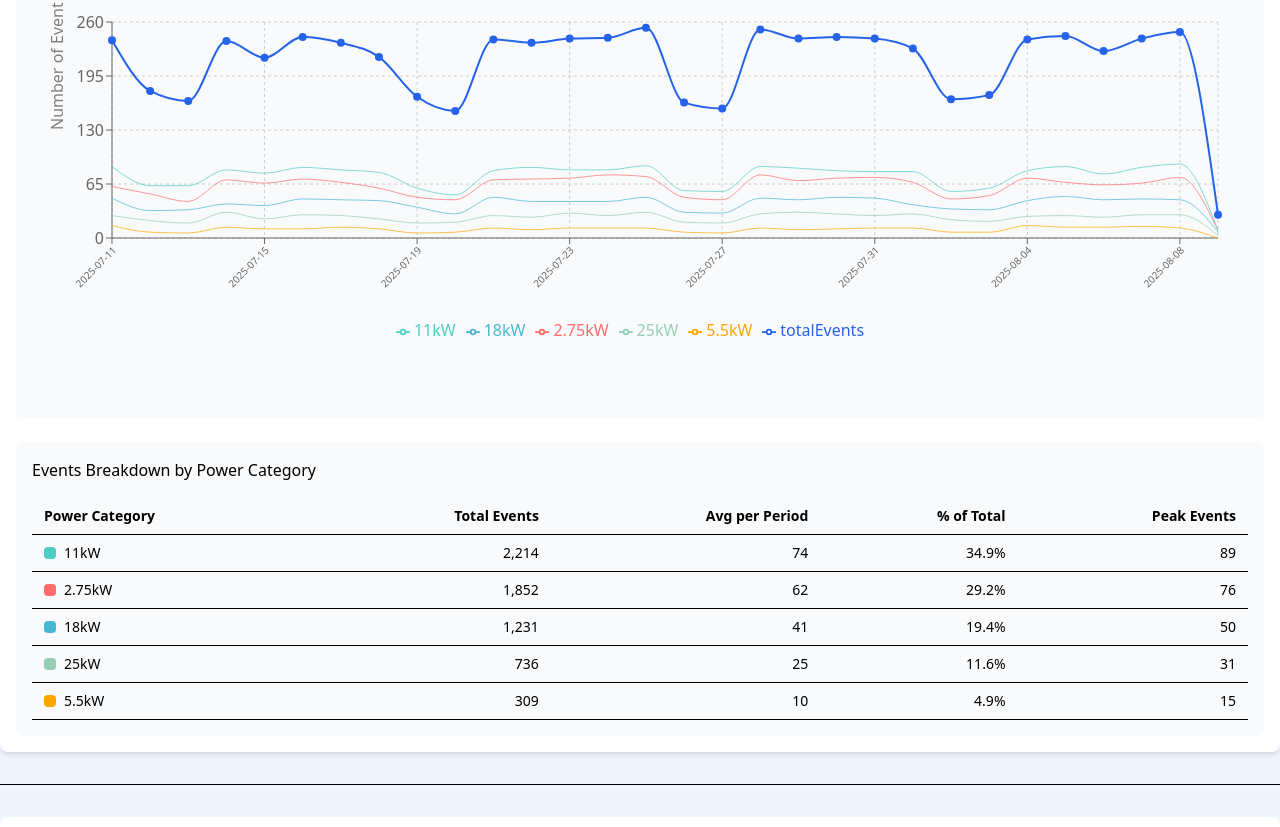
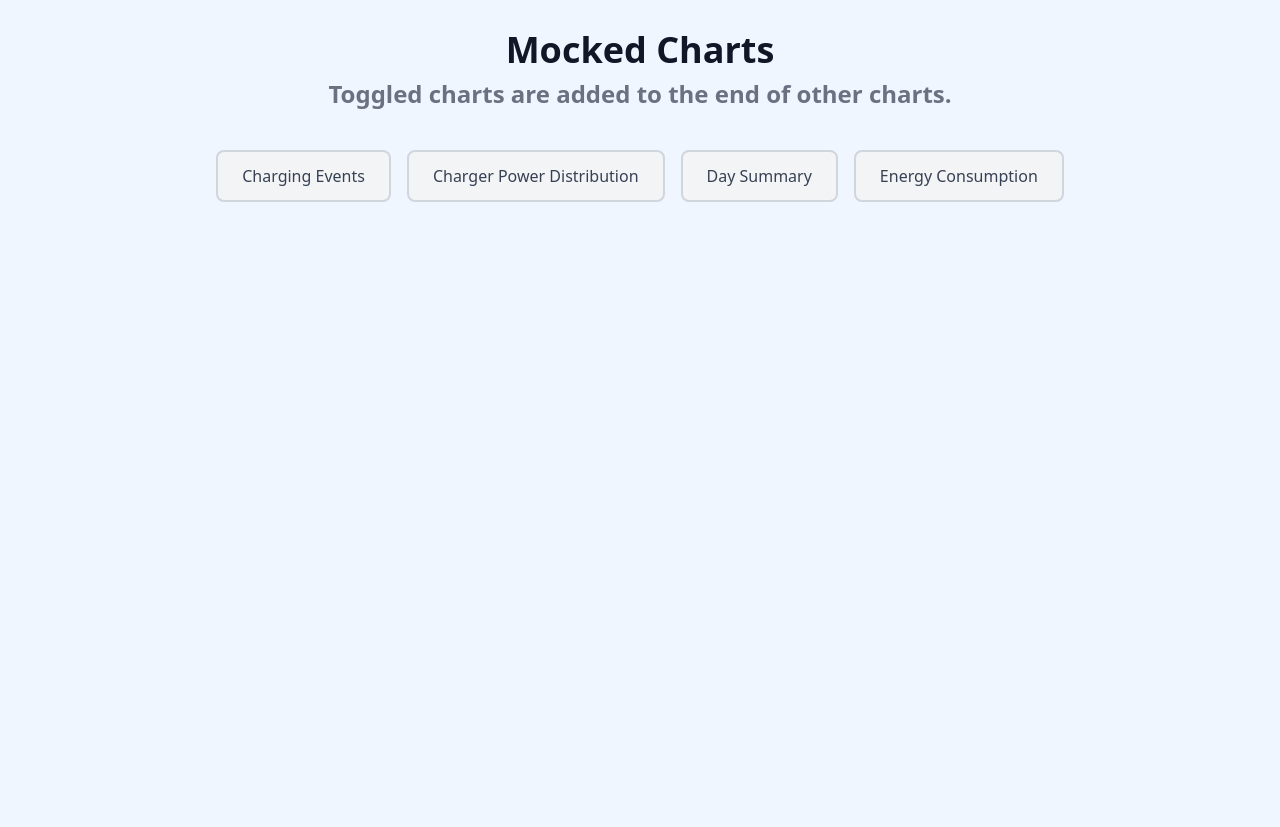
Before and after one commit to egenerse/reonic, a React (Vite) app in the folder packages/frontend/: page / in a window 1280 px wide. Shown: the part 893-1720 px from the top of the page. Built offline with nearby package versions, Linux system fonts and the light colour scheme.

Commit message:
feat: add toggle for mocked charts

```diff
--- a/packages/frontend/src/App.tsx
+++ b/packages/frontend/src/App.tsx
@@ -1,11 +1,6 @@
+import { MockedCharts } from "./components/MockedCharts";
 import { MultipleSimulation } from "./components/MultipleSimulation";
 import { SingleSimulation } from "./components/SingleSimulation";
-import {
-  DaySummary,
-  ChargerPowerDistribution,
-  EnergyConsumption,
-  ChargingEvents,
-} from "./components/charts";
 
 function App() {
   return (
@@ -16,23 +11,10 @@ function App() {
         </h1>
       </div>
       <SingleSimulation />
+      <MultipleSimulation />
       <hr />
-      <div className="flex flex-col items-center my-8 gap-8">
-        <h1 className="text-4xl font-bold text-gray-900 mb-6 text-center">
-          Mocked Charts
-        </h1>
-        <ChargingEvents />
-        <hr className="w-full" />
-        <ChargerPowerDistribution />
-        <hr className="w-full" />
-
-        <DaySummary />
-        <hr className="w-full" />
-
-        <EnergyConsumption />
-      </div>
+      <MockedCharts />
       <hr />
-      <MultipleSimulation />
     </div>
   );
 }
--- /dev/null
+++ b/packages/frontend/src/components/MockedCharts.tsx
@@ -0,0 +1,108 @@
+import { useState } from "react";
+import {
+  ChargerPowerDistribution,
+  ChargingEvents,
+  DaySummary,
+  EnergyConsumption,
+} from "./charts";
+
+export const MockedCharts = () => {
+  const [shownCharts, setShownCharts] = useState({
+    chargingEvents: false,
+    chargerPowerDistribution: false,
+    daySummary: false,
+    energyConsumption: false,
+  });
+
+  const handleButtonToggle = (chartKey: keyof typeof shownCharts) => {
+    setShownCharts((prev) => ({
+      ...prev,
+      [chartKey]: !prev[chartKey],
+    }));
+  };
+
+  return (
+    <div className="min-h-screen flex flex-1 flex-col items-center my-8 gap-2">
+      <h1 className="text-4xl font-bold text-gray-900  ">Mocked Charts</h1>
+      <h3 className="text-2xl font-semibold text-gray-500 ">
+        Toggled charts are added to the end of other charts.
+      </h3>
+      <div className="flex flex-1 flex-col items-center gap-8 mt-8 w-full">
+        {/* Toggle Buttons */}
+        <div className="flex flex-wrap gap-4 justify-center">
+          <button
+            onClick={() => handleButtonToggle("chargingEvents")}
+            className={`px-6 py-3 rounded-lg font-medium transition-all duration-200 border-2 ${
+              shownCharts.chargingEvents
+                ? "bg-blue-600 text-white border-blue-600 shadow-lg"
+                : "bg-gray-100 text-gray-700 border-gray-300 hover:bg-gray-200"
+            }`}
+          >
+            Charging Events
+          </button>
+
+          <button
+            onClick={() => handleButtonToggle("chargerPowerDistribution")}
+            className={`px-6 py-3 rounded-lg font-medium transition-all duration-200 border-2 ${
+              shownCharts.chargerPowerDistribution
+                ? "bg-blue-600 text-white border-blue-600 shadow-lg"
+                : "bg-gray-100 text-gray-700 border-gray-300 hover:bg-gray-200"
+            }`}
+          >
+            Charger Power Distribution
+          </button>
+
+          <button
+            onClick={() => handleButtonToggle("daySummary")}
+            className={`px-6 py-3 rounded-lg font-medium transition-all duration-200 border-2 ${
+              shownCharts.daySummary
+                ? "bg-blue-600 text-white border-blue-600 shadow-lg"
+                : "bg-gray-100 text-gray-700 border-gray-300 hover:bg-gray-200"
+            }`}
+          >
+            Day Summary
+          </button>
+
+          <button
+            onClick={() => handleButtonToggle("energyConsumption")}
+            className={`px-6 py-3 rounded-lg font-medium transition-all duration-200 border-2 ${
+              shownCharts.energyConsumption
+                ? "bg-blue-600 text-white border-blue-600 shadow-lg"
+                : "bg-gray-100 text-gray-700 border-gray-300 hover:bg-gray-200"
+            }`}
+          >
+            Energy Consumption
+          </button>
+        </div>
+
+        {shownCharts.chargingEvents && (
+          <>
+            <ChargingEvents />
+            <hr className="w-full" />
+          </>
+        )}
+
+        {shownCharts.chargerPowerDistribution && (
+          <>
+            <ChargerPowerDistribution />
+            <hr className="w-full" />
+          </>
+        )}
+
+        {shownCharts.daySummary && (
+          <>
+            <DaySummary />
+            <hr className="w-full" />
+          </>
+        )}
+
+        {shownCharts.energyConsumption && (
+          <>
+            <EnergyConsumption />
+            <hr className="w-full" />
+          </>
+        )}
+      </div>
+    </div>
+  );
+};
--- a/packages/frontend/src/components/MultipleSimulation.tsx
+++ b/packages/frontend/src/components/MultipleSimulation.tsx
@@ -50,7 +50,7 @@ export const MultipleSimulation = () => {
   };
 
   return (
-    <div className="min-h-screen  p-4">
+    <div className=" p-4">
       <div className="max-w-7xl mx-auto">
         <h1 className="text-4xl font-bold text-gray-900 mb-8 text-center">
           Run Multiple Simulations
```
